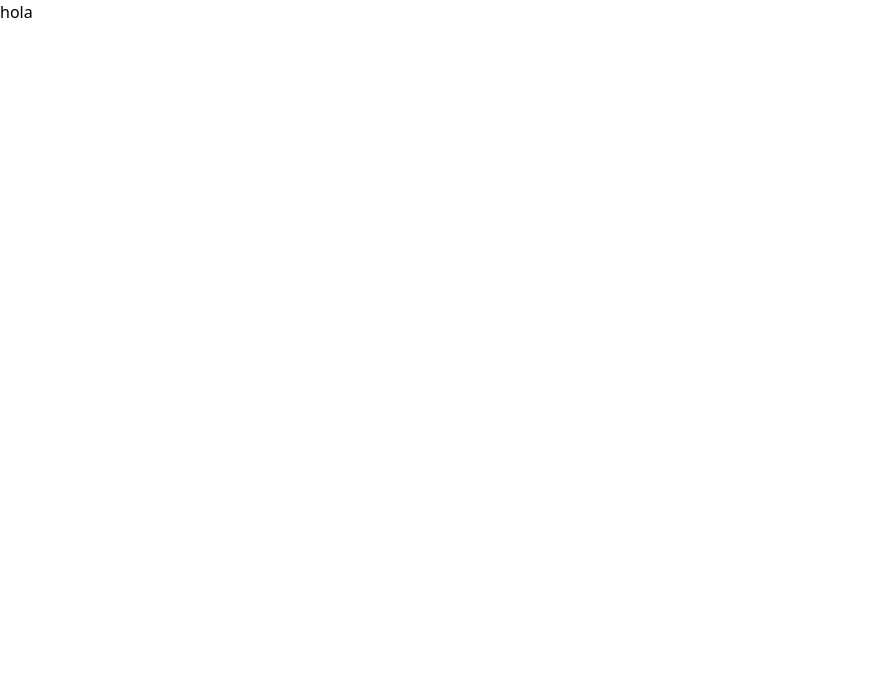
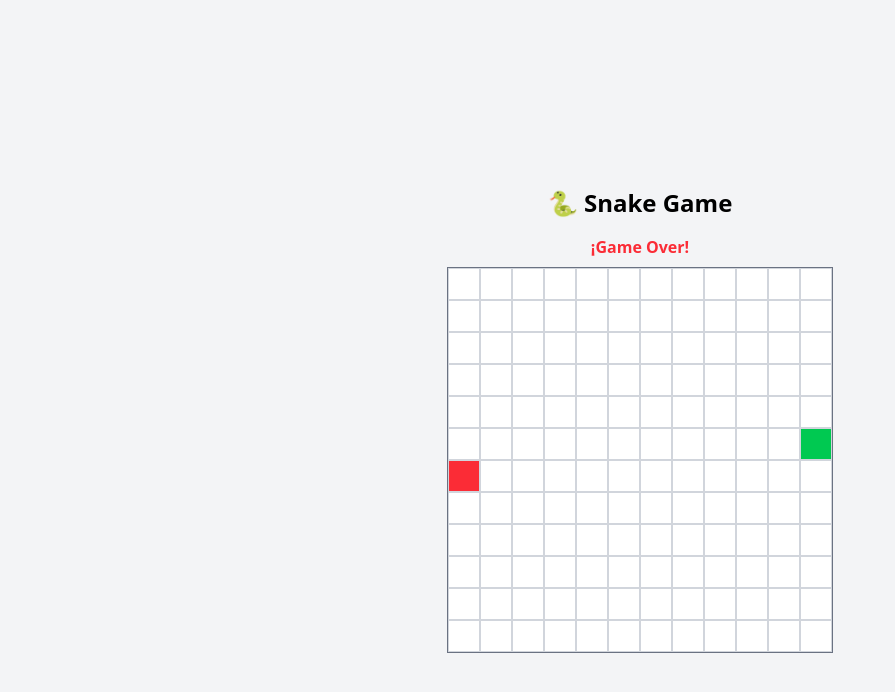
Before and after one commit to sr-roboto/react-snake, a React (Vite) app: page / in a window 1280 px wide. Shown: the top 692 px of the page, without its empty margins (0-895 px from the left). Built offline with nearby package versions, Linux system fonts and the light colour scheme.

Commit message:
implementar la animacion del movimiento con request animation  frame

```diff
--- a/src/App.jsx
+++ b/src/App.jsx
@@ -1,10 +1,11 @@
 import { useState } from 'react';
+import SnakeGame from './components/SnakeGame';
 
 function App() {
   return (
-    <>
-      <p>hola</p>
-    </>
+    <div className="min-h-screen bg-gray-100 flex justify-center items-center">
+      <SnakeGame />
+    </div>
   );
 }
 
--- a/src/components/SnakeGame.jsx
+++ b/src/components/SnakeGame.jsx
@@ -1,16 +1,18 @@
 import React from 'react';
 import { useEffect, useState, useRef } from 'react';
 
-const cuadricula = 20;
-const posicionViborita = [{ x: 10, y: 10 }];
-const posicionInicial = { x: 0, y: 1 };
+const cuadricula = 12;
+const posicionViborita = [{ x: 5, y: 5 }];
+const posicionInicial = { x: 1, y: 0 };
+const velocidad = 8;
 
 function SnakeGame() {
   const [snake, setSnake] = useState(posicionViborita);
-  const [comida, setComida] = useState(posicionViborita);
   const [direccion, setDireccion] = useState(posicionInicial);
   const [finalizar, setFinalizar] = useState(false);
-  const intervaloRef = useRef(null);
+  const frameCountRef = useRef(0);
+  const requestRef = useRef();
+  const prevTimeRef = useRef();
 
   const generarComida = (snake) => {
     try {
@@ -33,9 +35,114 @@ function SnakeGame() {
     }
   };
 
+  const [comida, setComida] = useState(() => generarComida(posicionViborita));
+
+  const moverViborita = () => {
+    setSnake((prev) => {
+      const cabeza = prev[0];
+      const nuevaCabeza = {
+        x: cabeza.x + direccion.x,
+        y: cabeza.y + direccion.y,
+      };
+
+      if (
+        nuevaCabeza.x < 0 ||
+        nuevaCabeza.x >= cuadricula ||
+        nuevaCabeza.y < 0 ||
+        nuevaCabeza.y >= cuadricula ||
+        prev.some(
+          (segmento) =>
+            segmento.x === nuevaCabeza.x && segmento.y === nuevaCabeza.y
+        )
+      ) {
+        setFinalizar(true);
+        return prev;
+      }
+
+      const nuevoCuerpo = [nuevaCabeza, ...prev];
+
+      if (nuevaCabeza.x === comida.x && nuevaCabeza.y === comida.y) {
+        setComida(generarComida(nuevoCuerpo));
+        return nuevoCuerpo;
+      } else {
+        nuevoCuerpo.pop();
+        return nuevoCuerpo;
+      }
+    });
+  };
+
+  // Función de animación usando requestAnimationFrame
+  const animar = (tiempo) => {
+    if (prevTimeRef.current != undefined) {
+      const deltaTime = tiempo - prevTimeRef.current;
+
+      // Solo actualizar el juego cuando no esté finalizado
+      if (!finalizar) {
+        frameCountRef.current += 1;
+
+        // Mover la serpiente cada VELOCIDAD frames
+        if (frameCountRef.current >= velocidad) {
+          moverViborita();
+          frameCountRef.current = 0;
+        }
+      }
+    }
+
+    prevTimeRef.current = tiempo;
+    requestRef.current = requestAnimationFrame(animar);
+  };
+
+  useEffect(() => {
+    requestRef.current = requestAnimationFrame(animar);
+    return () => cancelAnimationFrame(requestRef.current);
+  }, [direccion, finalizar]);
+
+  useEffect(() => {
+    const entradaTeclado = (e) => {
+      const tecla = e.key;
+      if (tecla === 'ArrowUp' && direccion.y !== 1)
+        setDireccion({ x: 0, y: -1 });
+      if (tecla === 'ArrowDown' && direccion.y !== -1)
+        setDireccion({ x: 0, y: 1 });
+      if (tecla === 'ArrowLeft' && direccion.x !== 1)
+        setDireccion({ x: -1, y: 0 });
+      if (tecla === 'ArrowRight' && direccion.x !== -1)
+        setDireccion({ x: 1, y: 0 });
+    };
+    window.addEventListener('keydown', entradaTeclado);
+    return () => window.removeEventListener('keydown', entradaTeclado);
+  }, [direccion]);
+
+  const celdaViborita = (x, y) =>
+    snake.some((part) => part.x === x && part.y === y);
+
+  const celdaComida = (x, y) => comida.x === x && comida.y === y;
+
   return (
     <>
-      <p>hola</p>
+      <div className="flex flex-col items-center mt-10">
+        <h1 className="text-2xl font-bold mb-4">🐍 Snake Game</h1>
+        {finalizar && (
+          <div className="text-red-500 font-bold mb-2">¡Game Over!</div>
+        )}
+        <div className="grid grid-cols-12 border border-gray-500">
+          {Array.from({ length: cuadricula }).flatMap((_, y) =>
+            Array.from({ length: cuadricula }).map((_, x) => (
+              <div
+                key={`${x}-${y}`}
+                className={`w-8 h-8 border border-gray-300
+              ${
+                celdaViborita(x, y)
+                  ? 'bg-green-500'
+                  : celdaComida(x, y)
+                  ? 'bg-red-500'
+                  : 'bg-white'
+              }`}
+              ></div>
+            ))
+          )}
+        </div>
+      </div>
     </>
   );
 }
```
